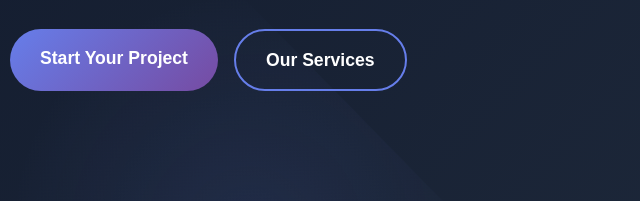
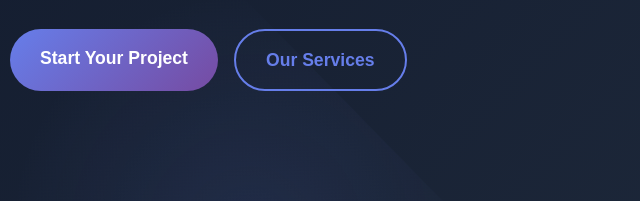
Before and after one commit to SyntexaInc/website, a plain HTML site: page index.html in a window 1280 px wide. Shown: the part 548-749 px from the top of the page, 330-970 px from the left. Drawn offline with Linux system fonts and the light colour scheme.

Commit message:
IMP: Updated design

```diff
--- a/index.html
+++ b/index.html
@@ -255,12 +255,14 @@
 
         .btn-secondary {
             background: transparent;
-            color: white;
+            color: #667eea;
             border: 2px solid #667eea;
+            font-weight: 600;
         }
 
         .btn-secondary:hover {
             background: #667eea;
+            color: white;
             transform: translateY(-3px);
             box-shadow: 0 10px 25px rgba(102, 126, 234, 0.3);
         }
```
